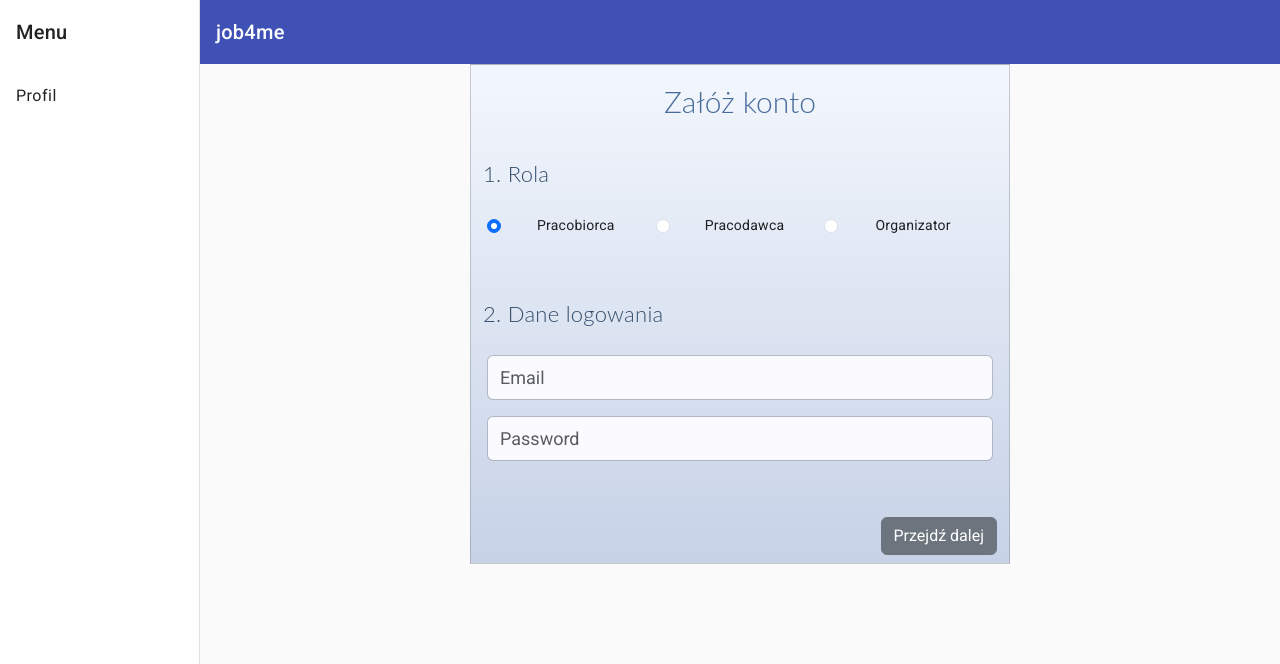
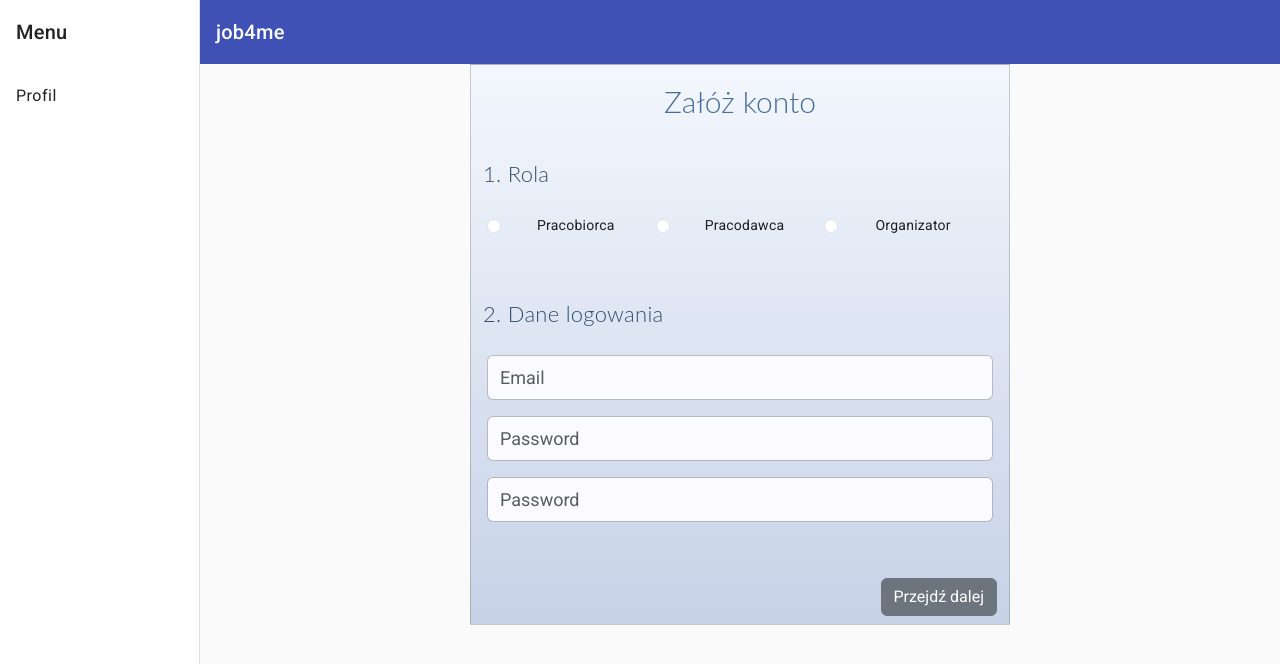
Before and after one commit to IzabelaRosinska/job4me-frontend, an Angular app: page /register in a window 1280 px wide. Shown: the top 664 px of the page. Built offline with nearby package versions, Linux system fonts and the light colour scheme.

Commit message:
MIWM-154: Add matching password

```diff
--- a/src/app/login/register/register.component.html
+++ b/src/app/login/register/register.component.html
@@ -8,19 +8,19 @@
     </div>
     <div class="row px-3 py-1">
       <div class="form-check col-4">
-        <input class="form-check-input" type="radio" name="radioRegister" [(ngModel)]="registerData.role" [value]="'employee'" id="radioEmployee" checked>
+        <input class="form-check-input" type="radio" name="radioRegister" [(ngModel)]="registerData.role" [value]="'EMPLOYEE'" id="radioEmployee" checked>
         <label class="form-check-label" for="radioEmployee">
           Pracobiorca
         </label>
       </div>
       <div class="form-check  col-4">
-        <input class="form-check-input" type="radio" name="radioRegister" [(ngModel)]="registerData.role" [value]="'employer'" id="radioEmployer" >
+        <input class="form-check-input" type="radio" name="radioRegister" [(ngModel)]="registerData.role" [value]="'EMPLOYER'" id="radioEmployer" >
         <label class="form-check-label" for="radioEmployer">
           Pracodawca
         </label>
       </div>
       <div class="form-check  col-4">
-        <input class="form-check-input" type="radio" name="radioRegister" [(ngModel)]="registerData.role" [value]="'organizer'" id="radioOrganizer">
+        <input class="form-check-input" type="radio" name="radioRegister" [(ngModel)]="registerData.role" [value]="'ORGANIZER'" id="radioOrganizer">
         <label class="form-check-label" for="radioOrganizer">
           Organizator
         </label>
@@ -38,12 +38,17 @@
 
       <div class="row px-3 py-2 form-group">
         <input type="{{passwordVisible}}"  id="password" name="password"  class="form-control login password" placeholder="Password" [(ngModel)]="registerData.password">
-        <i class="{{visibilityIconClass}} eye" id="togglePassword" (click)="togglePassowrdVisibility()" ></i>
+        <i class="{{visibilityIconClass}} eye" id="togglePassword" (click)="togglePassowrdVisibility(false)" ></i>
+      </div>
+
+      <div class="row px-3 py-2 form-group">
+        <input type="{{matchingPasswordVisible}}"  id="matchingPassword" name="password"  class="form-control login password" placeholder="Password" [(ngModel)]="registerData.matchingPassword">
+        <i class="{{visibilityMaatchingPassowrdIconClass}} eye" id="toggleMatchingPassword" (click)="togglePassowrdVisibility(true)" ></i>
       </div>
     </div>
 
         <div class="mt-5 mb-2 text-end">
-          <button class="btn btn-secondary" (click)="registerUser()"> Przejdź dalej</button>
+          <button class="btn btn-secondary" [disabled]="registerData.password!=registerData.matchingPassword" (click)="registerUser()"> Przejdź dalej</button>
         </div>
 
   </div>
--- a/src/app/login/register/register.component.ts
+++ b/src/app/login/register/register.component.ts
@@ -1,6 +1,7 @@
 import { Component } from '@angular/core';
 import {LoginData, RegisterData, Role} from "../../types";
 import {LoginService} from "../service/login.service";
+import {Router} from "@angular/router";
 
 @Component({
   selector: 'app-register',
@@ -12,23 +13,59 @@ export class RegisterComponent {
   passwordVisible: string = 'password';
   visibilityIconClass: string = 'fa fa-eye-slash';
 
+  matchingPasswordVisible: string = 'password';
+  visibilityMaatchingPassowrdIconClass: string = 'fa fa-eye-slash';
+
   registerData: RegisterData = {
     username: '',
     password: '',
-    role: 'employee'
+    role: 'employee',
+    matchingPassword: ''
   }
 
-  constructor(private loginService: LoginService) {
+  constructor(private loginService: LoginService,
+              private router: Router) {
 
   }
 
   registerUser(){
     this.loginService.registerUser(this.registerData).subscribe((response) => {
       console.log(response);
+      switch (response.status) {
+        case 201:
+
+          switch (this.registerData.role) {
+            case 'EMPLOYEE':
+              this.router.navigate(['/worker/editInfo']);
+              break;
+            case 'EMPLOYER':
+              this.router.navigate(['/employer/editInfo']);
+              break;
+            case 'ORGANIZER':
+              this.router.navigate(['/organizer/editInfo']);
+              break;
+          }
+          break;
+      }
     })
   }
 
-  togglePassowrdVisibility() {
+  togglePassowrdVisibility(isMatchingPassword: boolean) {
+    if(isMatchingPassword)
+    {
+      if(this.matchingPasswordVisible == 'password')
+      {
+        this.matchingPasswordVisible = 'text';
+        this.visibilityMaatchingPassowrdIconClass = 'fa fa-eye';
+      }
+      else
+      {
+        this.matchingPasswordVisible = 'password';
+        this.visibilityMaatchingPassowrdIconClass = 'fa fa-eye-slash';
+      }
+      return;
+    }else
+    {
       if(this.passwordVisible == 'password')
       {
         this.passwordVisible = 'text';
@@ -40,6 +77,7 @@ export class RegisterComponent {
         this.visibilityIconClass = 'fa fa-eye-slash';
       }
     }
+  }
 
   protected readonly Role = Role;
 }
--- a/src/app/types.ts
+++ b/src/app/types.ts
@@ -28,6 +28,7 @@ export enum Role {
 
 export interface RegisterData{
   username: string;
+  role: string;
   password: string;
-  role: string;
+  matchingPassword: string;
 }
```
Lines whose indentation alone changed are shown as unchanged.
